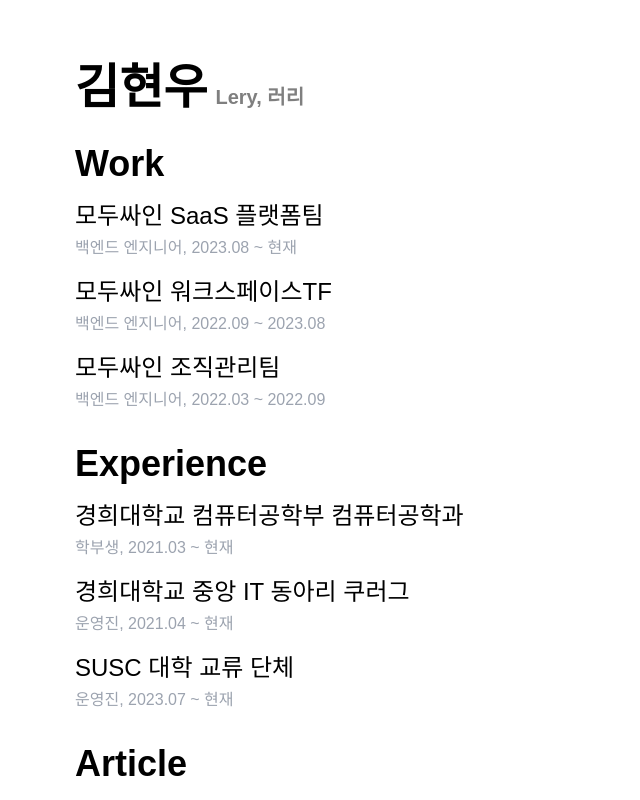
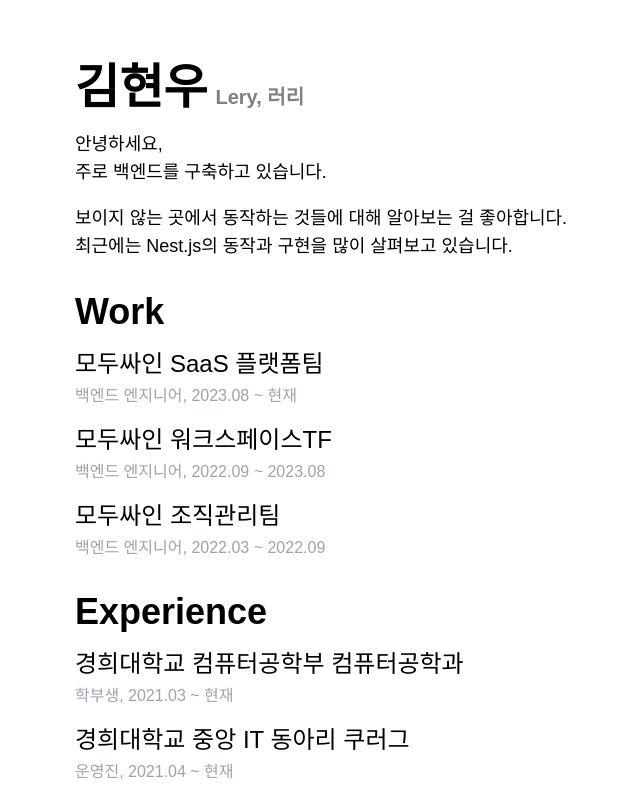
Before and after one commit to cpprhtn/about, a Next.js app: page / in a window 1280 px wide. Shown: the top 800 px of the page, without its empty margins (181-821 px from the left). Built offline with nearby package versions, Linux system fonts and the light colour scheme; a web font is replaced by a local one.

Commit message:
feat: 간단한 자기소개 추가

```diff
--- a/components/Header/index.tsx
+++ b/components/Header/index.tsx
@@ -1,8 +1,22 @@
 export default function Header() {
   return (
     <header>
-      <h1 className="text-5xl font-bold inline">김현우</h1>
-      <h4 className="text-xl text-black/50 inline ml-2">Lery, 러리</h4>
+      <div>
+        <h1 className="text-5xl font-bold inline">김현우</h1>
+        <h4 className="text-xl text-black/50 inline ml-2">Lery, 러리</h4>
+      </div>
+      <div>
+        <p className="text-lg">
+          안녕하세요,
+          <br />
+          주로 백엔드를 구축하고 있습니다.
+        </p>
+        <p className="text-lg">
+          보이지 않는 곳에서 동작하는 것들에 대해 알아보는 걸 좋아합니다.
+          <br />
+          최근에는 Nest.js의 동작과 구현을 많이 살펴보고 있습니다.
+        </p>
+      </div>
     </header>
   );
 }
```
